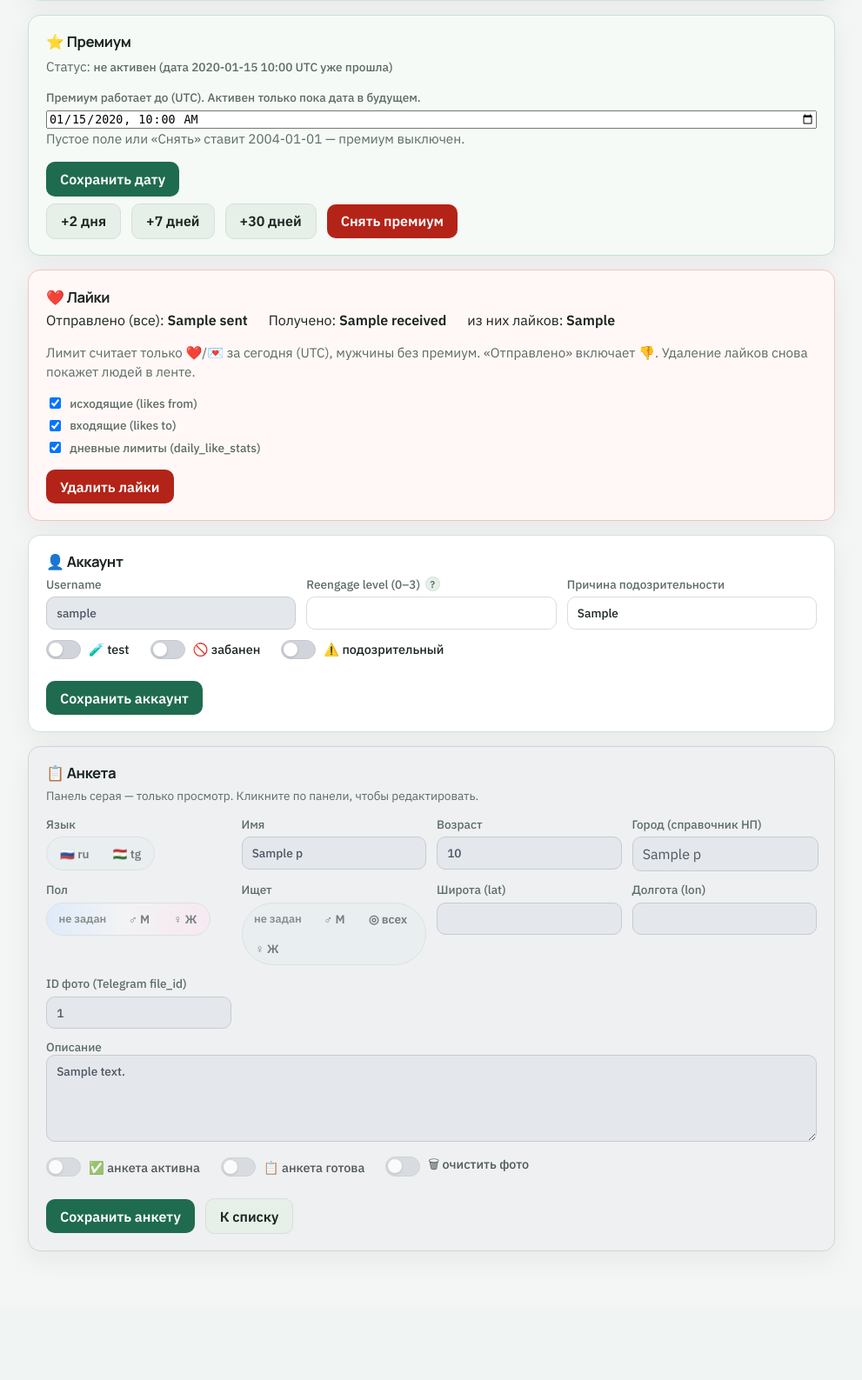
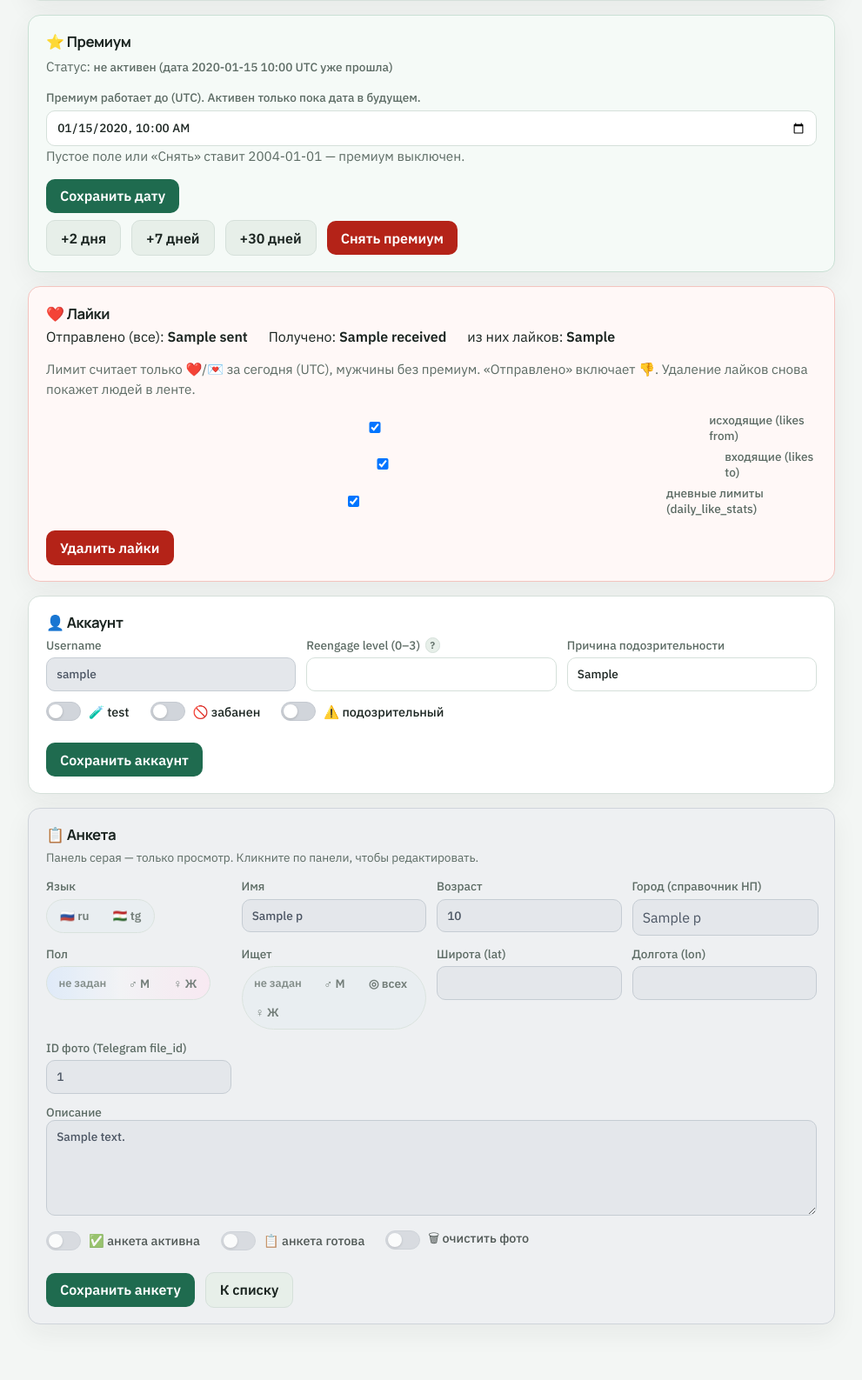
Before and after one commit to Zikrig/vinchik, a Python web app: template webapp/templates/account_detail.html in a window 1280 px wide. Shown: the part 286-1873 px from the top of the page at 87% size, without its empty margins (144-1135 px from the left). Before the commit the page ends 1725 px from the top, so only its background shows below. Run offline with Jinja, Linux system fonts and the light colour scheme; the template is opened without the code that fills it: most values are stand-ins (such as "Sample title", 1, 10 or a date in 2020).

Commit message:
fx textes

```diff
--- a/webapp/templates/account_detail.html
+++ b/webapp/templates/account_detail.html
@@ -53,17 +53,6 @@
   .tag.male { background: var(--male-soft); color: var(--male); }
   .tag.female { background: var(--female-soft); color: var(--female); }
   .tag.premium { background: var(--premium-soft); color: var(--premium); }
-  textarea {
-    min-width: 100%;
-    min-height: 100px;
-    padding: .55rem .7rem;
-    border: 1px solid var(--line);
-    border-radius: 10px;
-    background: #fff;
-    color: var(--ink);
-    font: inherit;
-    resize: vertical;
-  }
   .grid2 {
     display: grid;
     grid-template-columns: repeat(auto-fit, minmax(200px, 1fr));
--- a/webapp/templates/base.html
+++ b/webapp/templates/base.html
@@ -126,7 +126,14 @@
     input[type="text"],
     input[type="password"],
     input[type="number"],
-    select {
+    input[type="search"],
+    input[type="url"],
+    input[type="email"],
+    input[type="tel"],
+    input[type="datetime-local"],
+    input:not([type]),
+    select,
+    textarea {
       min-width: 140px;
       padding: .55rem .7rem;
       border: 1px solid var(--line);
@@ -134,10 +141,53 @@
       background: #fff;
       color: var(--ink);
       font: inherit;
+      line-height: 1.4;
+      transition: border-color .15s ease, box-shadow .15s ease;
     }
-    input:focus, select:focus {
+    label > :is(input, select, textarea) {
+      width: 100%;
+      min-width: 0;
+    }
+    .row > input:not([type="checkbox"]):not([type="radio"]):not([type="hidden"]):not([type="file"]) {
+      flex: 1 1 220px;
+      min-width: 180px;
+    }
+    textarea {
+      min-height: 110px;
+      resize: vertical;
+    }
+    input[type="file"] {
+      width: 100%;
+      min-width: 0;
+      padding: .55rem .7rem;
+      border: 1px dashed var(--line);
+      border-radius: 10px;
+      background: var(--bg-accent);
+      color: var(--muted);
+      font: inherit;
+      cursor: pointer;
+    }
+    input[type="file"]:hover {
+      border-color: var(--brand);
+      color: var(--ink);
+    }
+    input::placeholder,
+    textarea::placeholder {
+      color: #8a9a92;
+      opacity: 1;
+    }
+    input:focus,
+    select:focus,
+    textarea:focus,
+    input[type="file"]:focus {
       outline: 2px solid rgba(31, 107, 79, .25);
       border-color: var(--brand);
+    }
+    input[readonly],
+    textarea[readonly] {
+      background: var(--bg-accent);
+      color: var(--ink);
+      cursor: default;
     }
     button, .btn {
       appearance: none;
--- a/webapp/templates/dashboard.html
+++ b/webapp/templates/dashboard.html
@@ -184,7 +184,7 @@
     </table>
     <h3>Добавить канал</h3>
     <form method="post" action="{{ url('/channels/add') }}" class="row js-ajax" data-ajax="channel-add">
-      <input name="channel_id" placeholder="@channel или https://t.me/channel" required>
+      <input type="text" name="channel_id" placeholder="@channel или https://t.me/channel" required>
       <button type="submit">Добавить</button>
     </form>
   </section>
```
